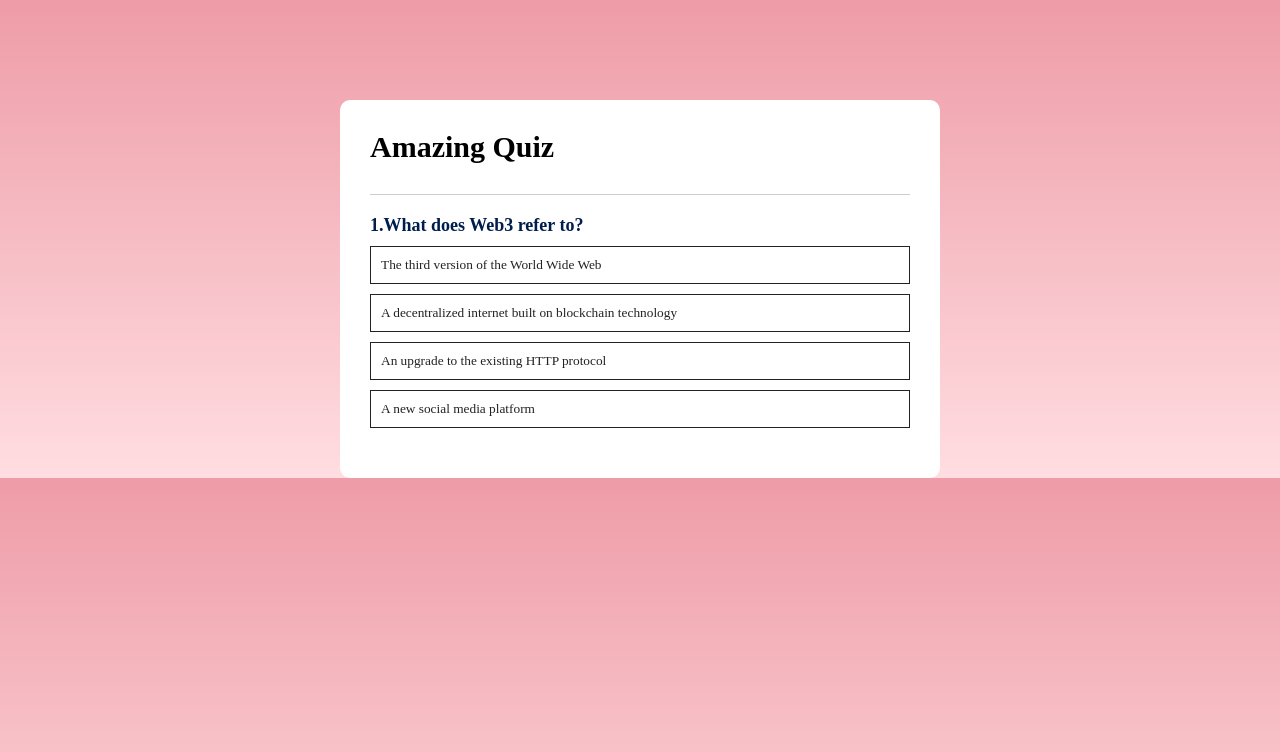
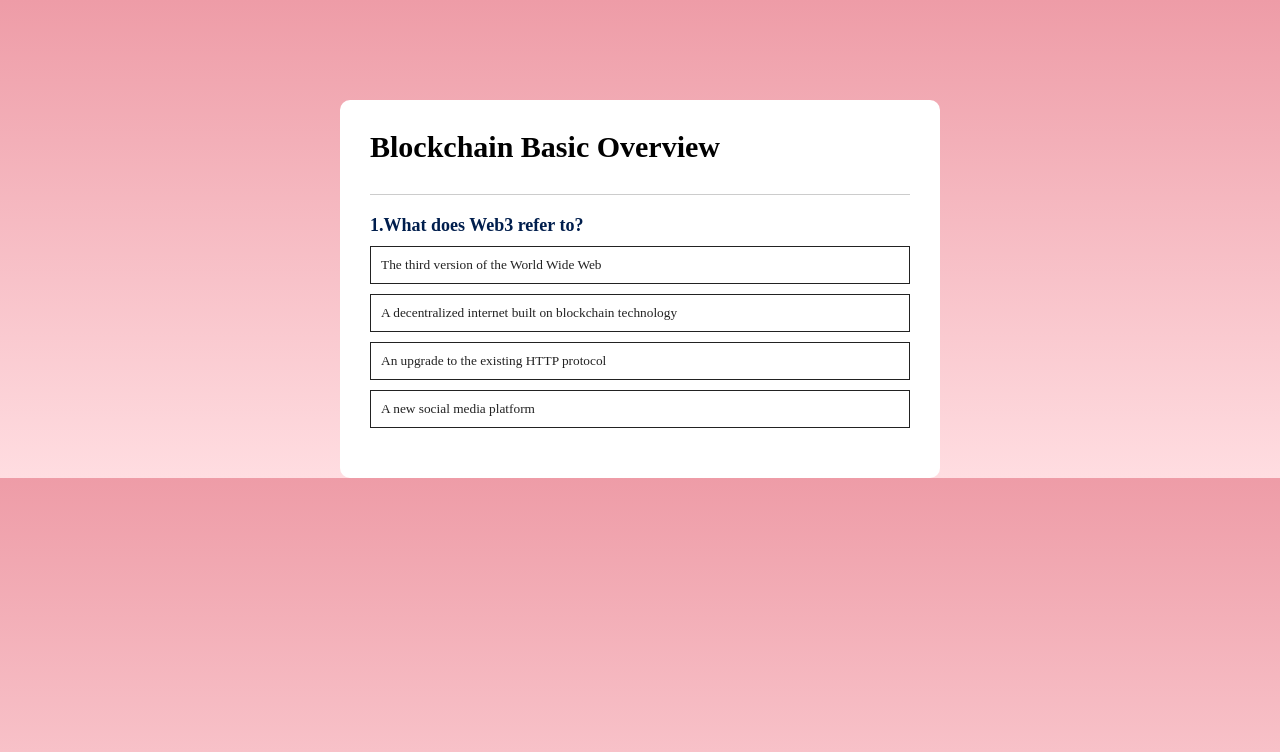
Before and after one commit to Shrawan0701/Quiz-App, a plain HTML site: page index.html in a window 1280 px wide. Drawn offline with Linux system fonts and the light colour scheme.

Commit message:
Update index.html

```diff
--- a/index.html
+++ b/index.html
@@ -11,7 +11,7 @@
 <body>
 
   <div class="app">
-     <h1>Amazing Quiz</h1>
+     <h1>Blockchain Basic Overview</h1>
      <div class="quiz">
      <h2 id="question">Answer here</h2>
      <div id="answer-buttons">
```
